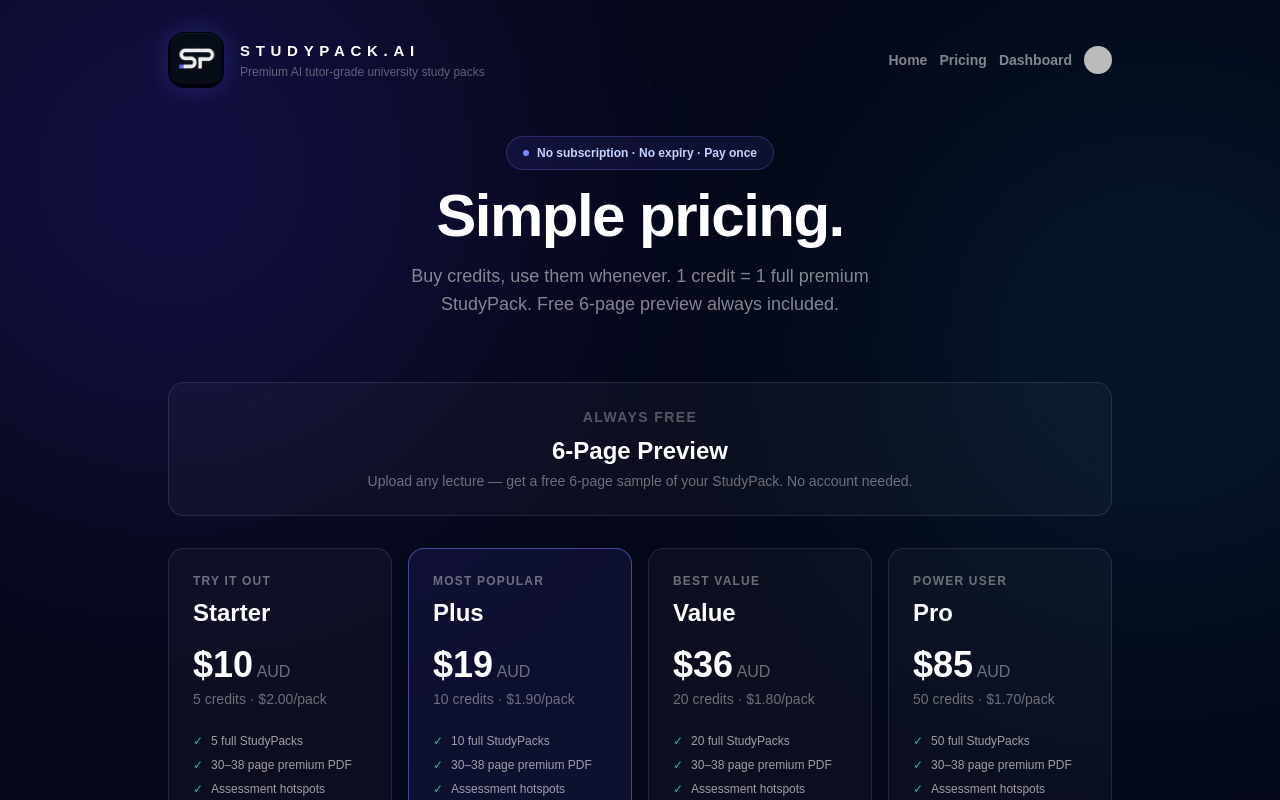
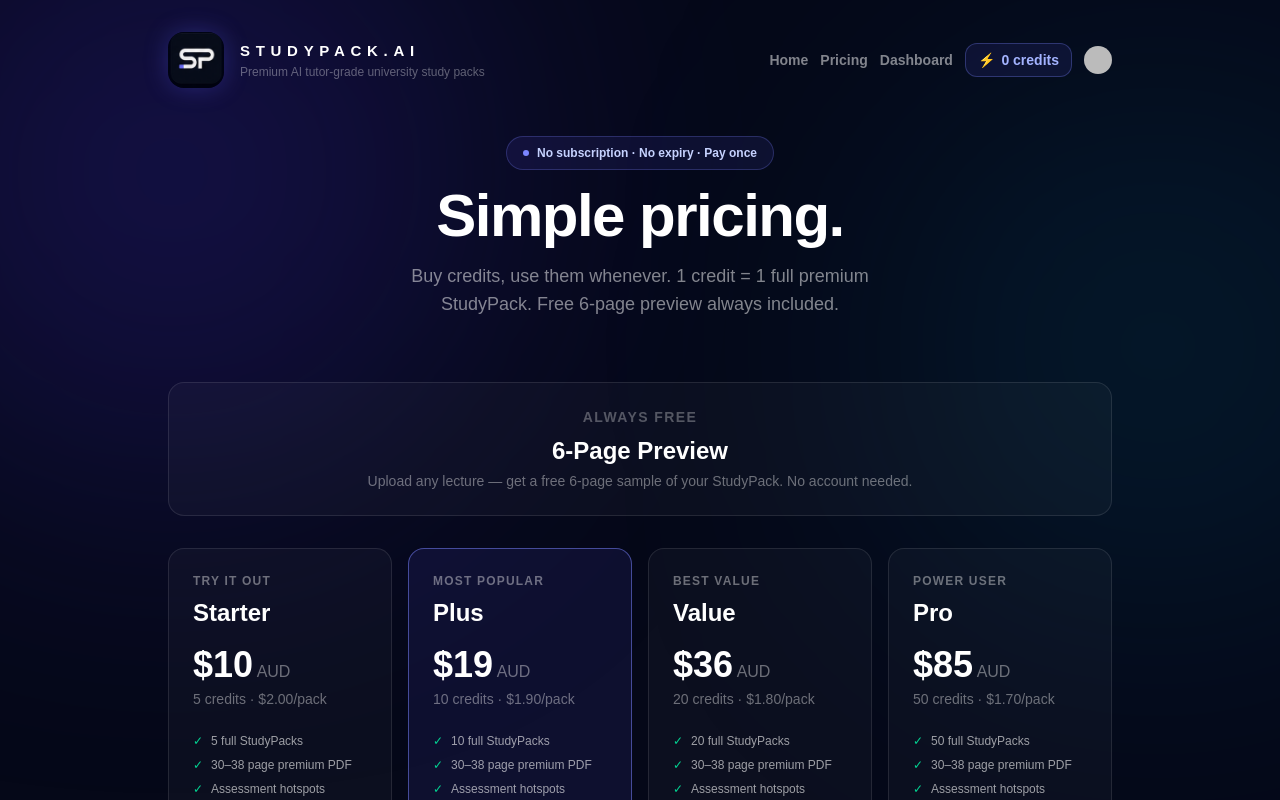
Before and after one commit to paulrodgerson40-blip/studypack-frontend, a Next.js app: page /pricing in a window 1280 px wide. Shown: the top 800 px of the page. Built offline with nearby package versions, Linux system fonts and the light colour scheme; no server answers; sample sign-in values are in the browser's storage; some icons are missing.

Commit message:
Show credits balance in header

```diff
--- a/components/Header.tsx
+++ b/components/Header.tsx
@@ -2,9 +2,19 @@
 
 import Link from "next/link";
 import { useUser, SignInButton, SignUpButton, UserButton } from "@clerk/nextjs";
+import { useEffect, useState } from "react";
 
 export default function Header() {
   const { isSignedIn } = useUser();
+  const [credits, setCredits] = useState<number | null>(null);
+
+  useEffect(() => {
+    if (!isSignedIn) return;
+    fetch("/api/user/credits")
+      .then((r) => r.json())
+      .then((d) => setCredits(d.credits ?? 0))
+      .catch(() => setCredits(0));
+  }, [isSignedIn]);
 
   return (
     <header className="mb-12 flex items-center justify-between">
@@ -35,6 +45,10 @@ export default function Header() {
             <Link href="/dashboard" className="text-sm font-bold text-white/50 transition hover:text-white/80">
               Dashboard
             </Link>
+            <Link href="/pricing" className="flex items-center gap-1.5 rounded-xl border border-indigo-400/30 bg-indigo-500/10 px-3 py-1.5 text-sm font-black text-indigo-300 transition hover:bg-indigo-500/20">
+              <span>⚡</span>
+              <span>{credits === null ? "..." : credits} credits</span>
+            </Link>
             <UserButton />
           </>
         ) : (
```
